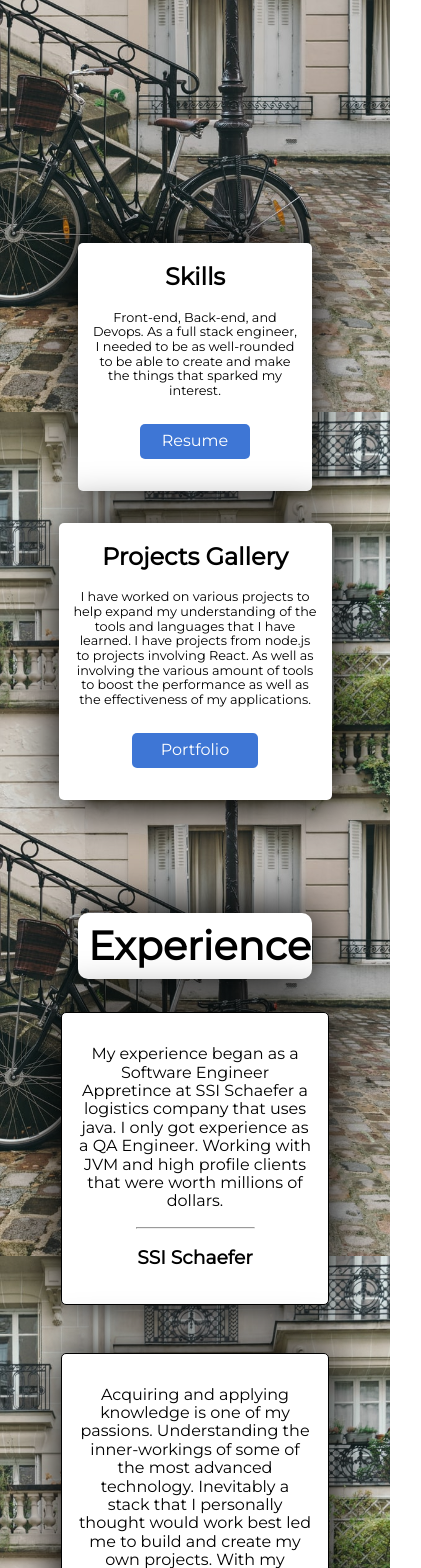
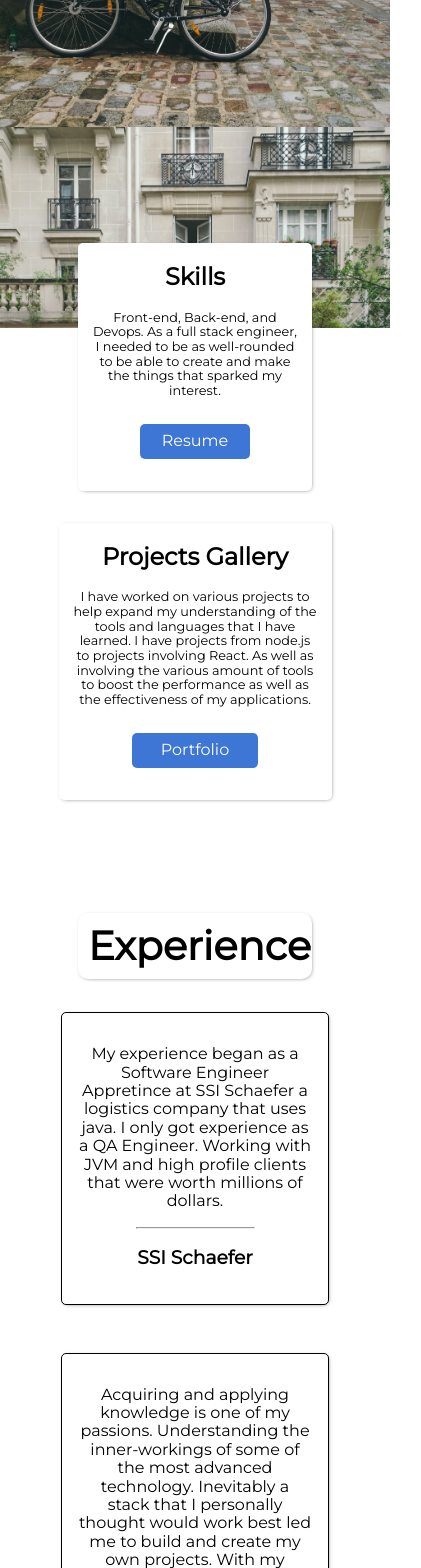
Before and after one commit to moralesj917/portf, a Next.js app: page / in a window 390 px wide. Shown: the part 432-2000 px from the top of the page, 421 px wide, since content can reach past the window. Built offline with nearby package versions, Linux system fonts and the light colour scheme.

Commit message:
Mobile ready

```diff
--- a/next.config.js
+++ b/next.config.js
@@ -3,5 +3,5 @@ module.exports = withSass({
   webpack(config, options) {
     return config
   },
-  // target: 'serverless'
+  target: 'serverless'
 })
--- a/styles/homepage/SectionOne/_sectionOne.scss
+++ b/styles/homepage/SectionOne/_sectionOne.scss
@@ -65,7 +65,7 @@
     z-index: 2;
     width: 60vw;
     border-radius: 5px;
-    box-shadow: 1px 1px 50px 3px;
+    box-shadow: 1px 1px 5px -3px;
 
     h2 {
       font-size: 1.5rem;
--- a/styles/homepage/SectionThree/_sectionThree.scss
+++ b/styles/homepage/SectionThree/_sectionThree.scss
@@ -38,7 +38,7 @@
     background: white;
     z-index: 2;
     border-radius: 10px;
-    box-shadow: 1px 1px 50px 3px;
+    box-shadow: 1px 1px 5px -3px;
     width: 60vw;
     position: relative;
     margin: 0 auto;
@@ -56,7 +56,7 @@
     margin: 0 auto 3em auto;
     z-index: 2;
     border-radius: 5px;
-    box-shadow: 1px 1px 50px 3px;
+    box-shadow: 1px 1px 5px -3px;
 
     p,
     h3 {
--- a/styles/homepage/SectionTwo/_sectionTwo.scss
+++ b/styles/homepage/SectionTwo/_sectionTwo.scss
@@ -61,7 +61,7 @@
     z-index: 2;
     width: 70vw;
     border-radius: 5px;
-    box-shadow: 1px 1px 50px 3px;
+    box-shadow: 1px 1px 5px -3px;
     margin: 0 auto;
 
     h2 {
--- a/styles/homepage/_firstSection.scss
+++ b/styles/homepage/_firstSection.scss
@@ -24,12 +24,14 @@
   100%{opacity: 1;}
 }
 
-@media (max-width: 450px) {
+@media screen and (max-width: 450px) {
   .hero-one {
-    height: 340vh;
-    background-image: url("/static/images/mobile_homescreen.jpeg");
+    height: 90vh;
+    background-image: url("/static/images/mobile_homescreen.jpeg") ;
     background-attachment: fixed;
     position: absolute;
+    background-size: contain;
+
   }
 
   .hero-one-name {
@@ -37,5 +39,6 @@
     font-size: 2rem;
     top: 30vh;
     left: 8vw;
+    width: 100vw;
   }
 }
```
